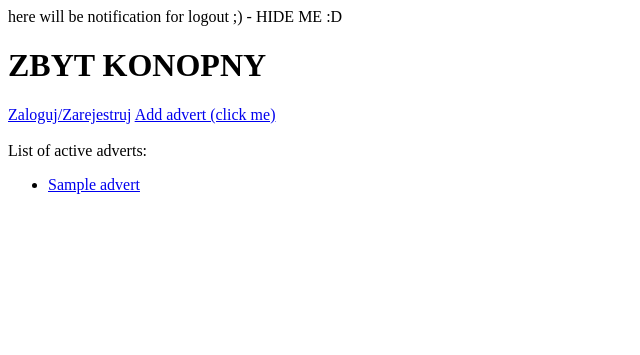
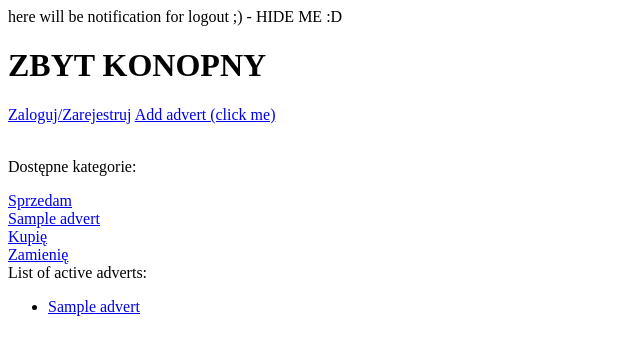
Before and after one commit to u1soft/zbyt-konopny, a Django app: page / in a window 1280 px wide. Shown: the top 355 px of the page, without its empty margins (0-640 px from the left). Run offline with Django 3.2, Linux system fonts and the light colour scheme; tables that the repository leaves empty hold one stand-in row (values such as "Sample post").

Commit message:
Category view in index

```diff
--- a/zbyt/board/templates/index.html
+++ b/zbyt/board/templates/index.html
@@ -17,15 +17,40 @@ here will be notification for logout ;) - HIDE ME :D
 <a href="/register">Zaloguj/Zarejestruj</a>
 {% endif %}
 <a href="{% url 'add' %}">Add advert (click me)</a><br><br>
+<p>Dostępne kategorie:</p>
+{% if types %}
+<div>
+    {% for type in types %}
+    <div>
+        <a href="/">{{ type.1 }}</a>
+        <div>
+            {% if type.0 == 'buy' %}
+                {% for advert in latest_advert_buy %}
+                    <a href="/{{ advert.id }}"> {{ advert.title }} </a>
+                {% endfor %}
+            {% elif type.0 == 'sell' %}
+                {% for advert in latest_advert_sell %}
+                    <a href="/{{ advert.id }}">{{ advert.title }}</a>
+                {% endfor %}
+            {% else %}
+                {% for advert in latest_advert_barter %}
+                    <a href="/{{ advert.id }}">{{ advert.title }}</a>
+                {% endfor %}
+            {% endif %}
+        </div>
+    </div>
+    {% endfor %}
+</div>
+{% endif %}
 List of active adverts: <br>
 {% if latest_advert_list %}
     <ul>
-    {% for question in latest_advert_list %}
-        <li><a href="/{{ question.id }}/">{{ question.title }}</a></li>
+    {% for advert in latest_advert_list %}
+        <li><a href="/{{ advert.id }}/">{{ advert.title }}</a></li>
     {% endfor %}
     </ul>
 {% else %}
-    <p>No dupa are available.</p>
+    <p>Brak ogłoszeń.</p>
 {% endif %}
 </body>
 </html>
--- a/zbyt/board/views.py
+++ b/zbyt/board/views.py
@@ -1,6 +1,8 @@
 import datetime
 from django.http import HttpResponse
 from django.shortcuts import render, redirect
+
+from .choices import Choices
 from .models import Advert, AdvertFile
 from .forms import AddAdvertForm, RegisterUser, LoginUser, AddAdvertFileForm
 from django.contrib.auth.models import User
@@ -153,6 +155,20 @@ def get_top(request):
     return context
 
 
+def get_top_types(request):
+    latest_advert_list_buy = Advert.objects.filter(type=Choices.types[1][0]).order_by('-pub_date')[:10]
+    latest_advert_list_sell = Advert.objects.filter(type=Choices.types[0][0]).order_by('-pub_date')[:10]
+    latest_advert_list_barter = Advert.objects.filter(type=Choices.types[2][0]).order_by('-pub_date')[:10]
+    context = {'latest_advert_buy': latest_advert_list_buy}
+    context.update({'latest_advert_sell': latest_advert_list_sell})
+    context.update({'latest_advert_barter': latest_advert_list_barter})
+    print(context)
+    return context
+
+
 def index(request):
     context = get_top(request)
+    types = Choices.types
+    context.update({'types': types})
+    context.update(get_top_types(request))
     return render(request, 'index.html', context)
```
